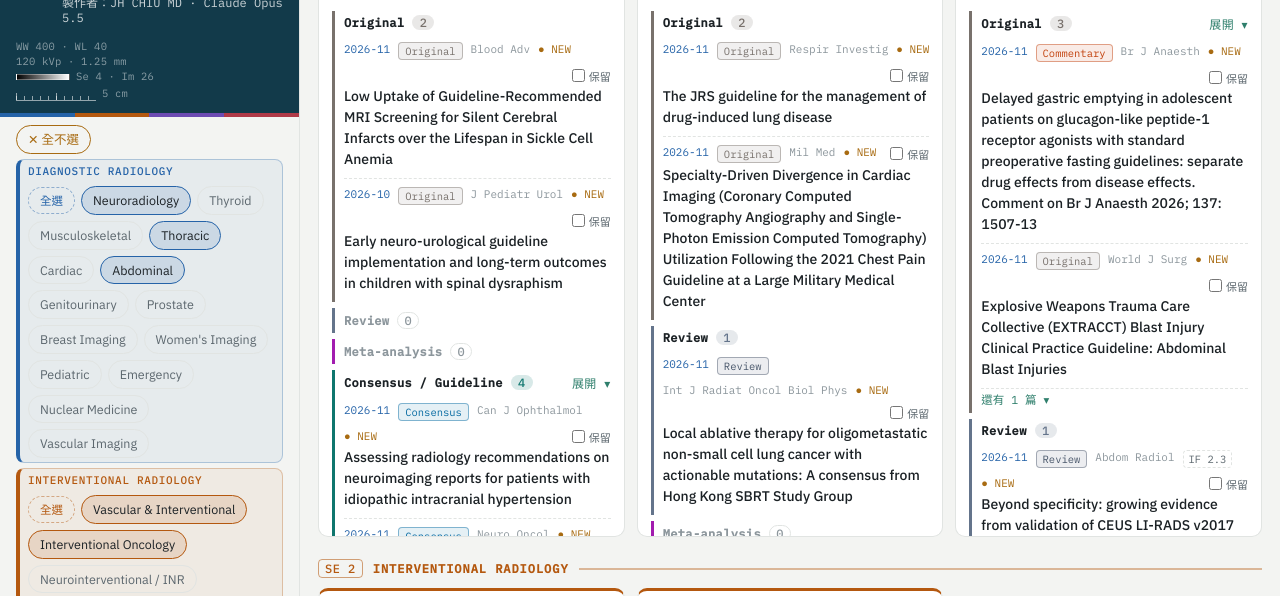
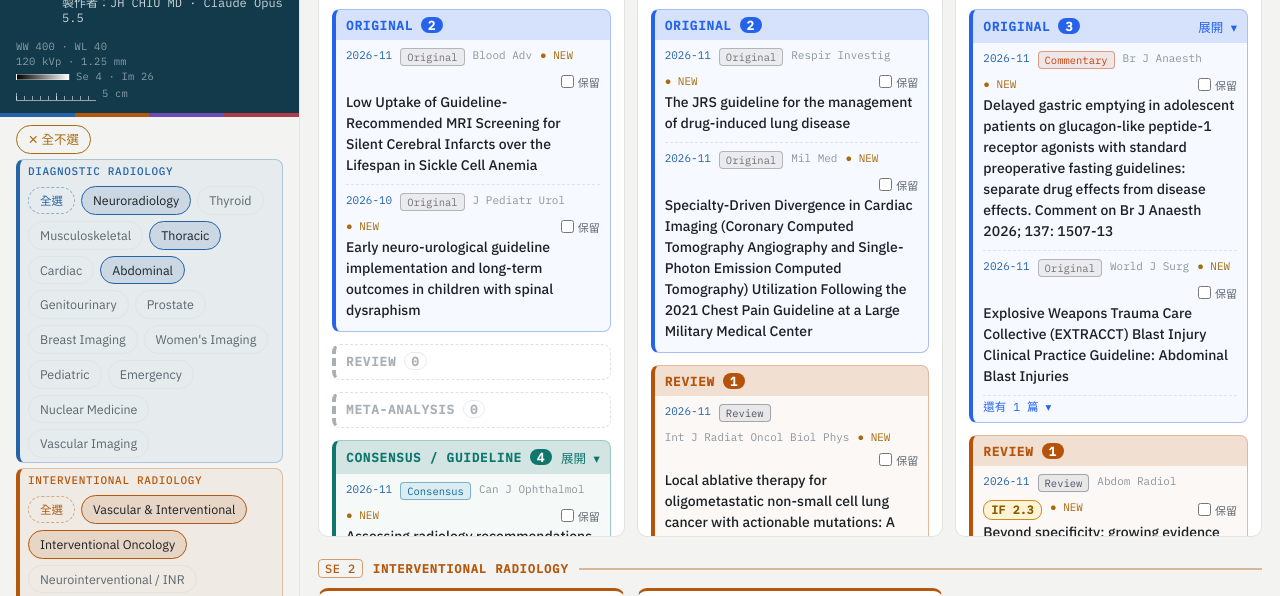
Before and after one commit to cxrfile39-cell/radiology-board, a plain HTML site: page index.html in a window 1280 px wide. Shown: the part 126-722 px from the top of the page. Drawn offline with Linux system fonts and the light colour scheme.

Commit message:
Update index.html

```diff
--- a/index.html
+++ b/index.html
@@ -146,6 +146,17 @@ main{counter-reset:se}
 .blk.b0 .bh{color:var(--dim)}
 .blk.b0 .bh .bc{background:transparent;border:1px solid var(--line);color:var(--dim)}
 .more{background:none;border:0;color:var(--acc);font:11.5px "IBM Plex Mono",monospace;cursor:pointer;padding:2px 0 6px}
+.b-orig{--bk:#2563eb}.b-rev{--bk:#b45309}.b-meta{--bk:#9333ea}.b-cg{--bk:#0f766e}
+@media (prefers-color-scheme: dark){.b-orig{--bk:#60a5fa}.b-rev{--bk:#fbbf24}.b-meta{--bk:#c084fc}.b-cg{--bk:#2dd4bf}}
+.blk{margin:12px 0;border:1px solid color-mix(in srgb,var(--bk) 38%,transparent);border-left:4px solid var(--bk);border-radius:8px;padding:0 10px 2px;background:color-mix(in srgb,var(--bk) 4%,transparent);overflow:hidden}
+.blk:first-child{margin-top:4px}
+.bh{margin:0 -10px;width:calc(100% + 20px);padding:7px 10px;background:color-mix(in srgb,var(--bk) 15%,transparent);color:var(--bk);font-size:12.5px;text-transform:uppercase;letter-spacing:.07em}
+.bh .bc{background:var(--bk);color:var(--panel);font-weight:700}
+.bh .bt{color:var(--bk);text-transform:none;letter-spacing:0}
+.blk.b0{--bk:var(--dim);background:transparent;border-style:dashed;opacity:.75}
+.blk.b0 .bh{background:transparent}
+.blk .item.pinned{margin:0 -10px;padding:8px 10px}
+.blk .more{color:var(--bk)}
 
 footer{max-width:1100px;line-height:1.6}
 footer h3{font:600 12px "IBM Plex Mono",monospace;letter-spacing:.06em;color:var(--mut);margin:18px 0 6px;padding-top:12px;border-top:1px solid var(--line)}
@@ -160,6 +171,10 @@ header:not(.open) #chips{display:none}
 .bar{gap:5px}
 #wk{background:var(--panel);border:1px solid var(--line);color:var(--ink);border-radius:7px;padding:3px 6px;font:12px "IBM Plex Mono",monospace}
 .if{font:10.5px "IBM Plex Mono",monospace;color:var(--mut);border:1px dashed var(--line);border-radius:4px;padding:0 5px;line-height:16px}
+.meta .if,.if{font:700 11.5px/18px "IBM Plex Mono",monospace;padding:0 7px;border-radius:9px;border:1.5px solid #c98a1e;color:#8a5a00;background:#fff3d6;letter-spacing:.2px;white-space:nowrap}
+@media (prefers-color-scheme: dark){.meta .if,.if{background:rgba(227,178,107,.16);color:#f5cf92;border-color:#e3b26b}}
+.meta .if.t2,.if.t2{background:#e3a52f;border-color:#e3a52f;color:#1b1300}
+.meta .if.t3,.if.t3{background:#d9480f;border-color:#d9480f;color:#fff}
 
 @media (min-width:1100px){
  body{display:grid;grid-template-columns:300px minmax(0,1fr);align-items:start}
@@ -238,7 +253,7 @@ const JIF={"Radiology":["17.6","2025"],"Radiol Artif Intell":["20.1","2025"],"AJ
 const JALIAS=[["ACR AC","J Am Coll Radiol"],["JACR","J Am Coll Radiol"],["RadioGraphics","Radiographics"],["AJNR","AJNR Am J Neuroradiol"],["AJR","AJR Am J Roentgenol"],["Eur Radiol","Eur Radiol"],["Abdom Radiol","Abdom Radiol (NY)"],["Cancer Imaging","Cancer Imaging"],["JVIR","J Vasc Interv Radiol"],["CVIR","Cardiovasc Intervent Radiol"],["Radiol Adv","Radiol Adv"],["Insights","Insights Imaging"],["Radiology","Radiology"]];
 const jifJ = j => JIF[j] ? {f:JIF[j][0], fy:JIF[j][1]} : {};
 const jifOf = x => { if(x.f) return x; const o=String(x.o||""); for(const [k,j] of JALIAS){ if(new RegExp("(^|[^A-Za-z])"+k+"([^A-Za-z]|$)").test(o)) return jifJ(j); } return {}; };
-const ifb = x0 => { const x=jifOf(x0||{}); return !x.f ? "" : x.f==="none" ? `<span class="if" title="無 Clarivate JCR 影響係數">無 IF</span>` : `<span class="if" title="Clarivate JCR Journal Impact Factor${x.fy?" "+x.fy:""}">IF ${esc(x.f)}${x.fy&&x.fy!=="2025"?` (${esc(x.fy||"年份未註明")})`:(x.fy?"":" (年份未註明)")}</span>`; };
+const ifb = x0 => { const x=jifOf(x0||{}), t=+x.f>=10?" t3":+x.f>=5?" t2":""; return !x.f ? "" : x.f==="none" ? `<span class="if" title="無 Clarivate JCR 影響係數">無 IF</span>` : `<span class="if${t}" title="Clarivate JCR Journal Impact Factor${x.fy?" "+x.fy:""}">IF ${esc(x.f)}${x.fy&&x.fy!=="2025"?` (${esc(x.fy||"年份未註明")})`:(x.fy?"":" (年份未註明)")}</span>`; };
 let curWeek = null;
 const WEEKS = () => [...new Set(D.panels.flatMap(s=>(s.g||[]).map(x=>x.w||D.latest)))].sort().reverse();
 function weekLabel(w,i,arr){
```
